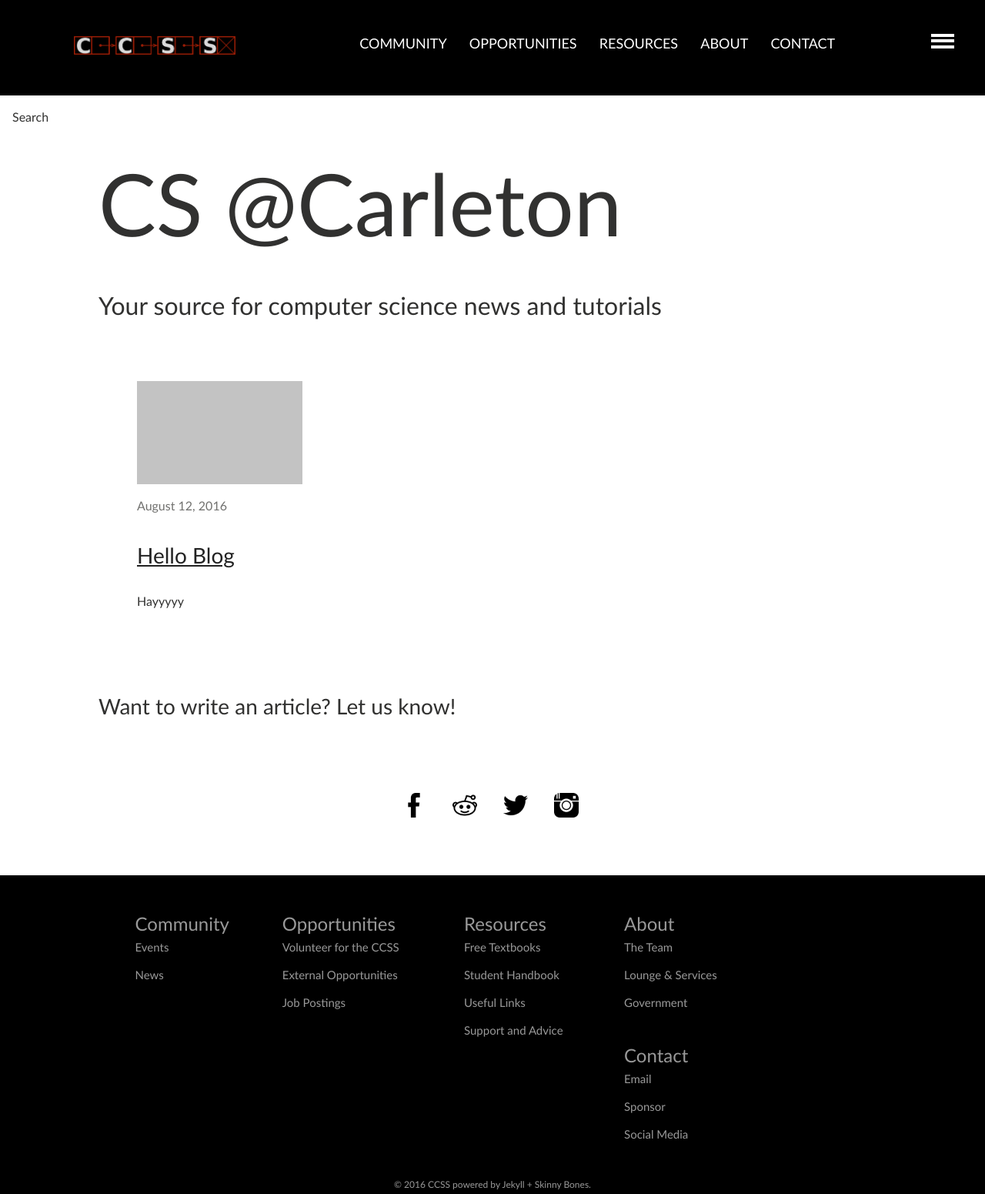
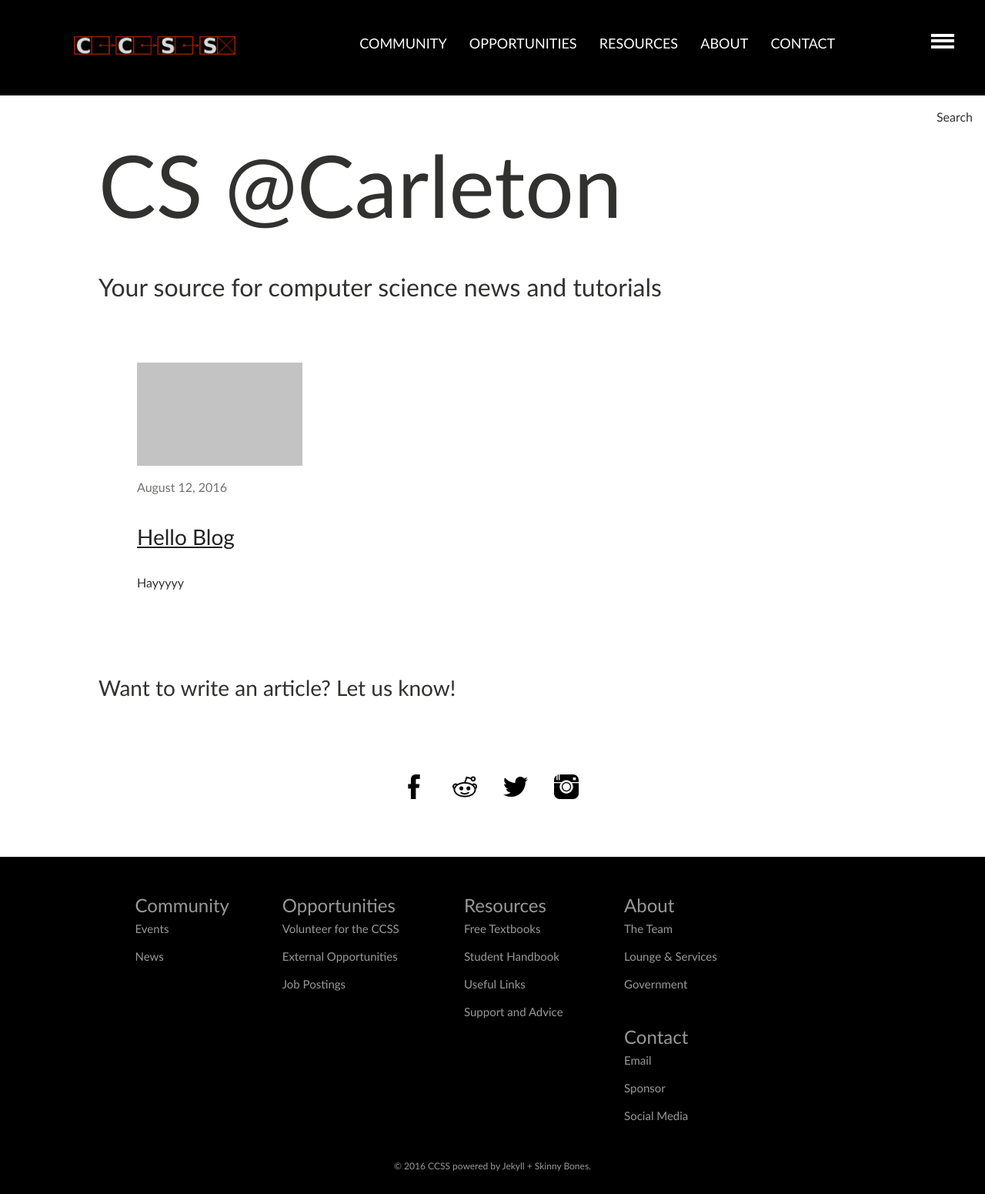
Before and after one commit to brittnylapierre/ccss_web, a Jekyll site: the page built from community/news/index.md, in a window 1280 px wide. Shown: the whole page at 77% size. Built offline with Jekyll 4.4.1, drawn with Linux system fonts in a browser that asks for light colours.

Commit message:
Updated _layout.scss

```diff
--- a/_sass/_layout.scss
+++ b/_sass/_layout.scss
@@ -595,6 +595,10 @@
     }
 }
 
+.search-box{
+	float: right;
+}
+
 .big-page-title{
 	font-size: 7rem;
 }
```
